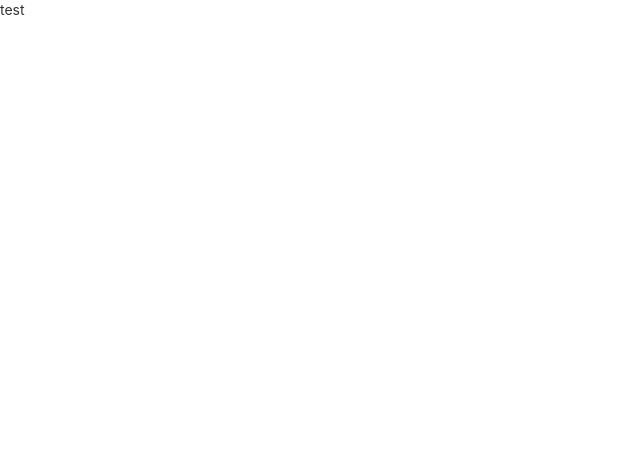
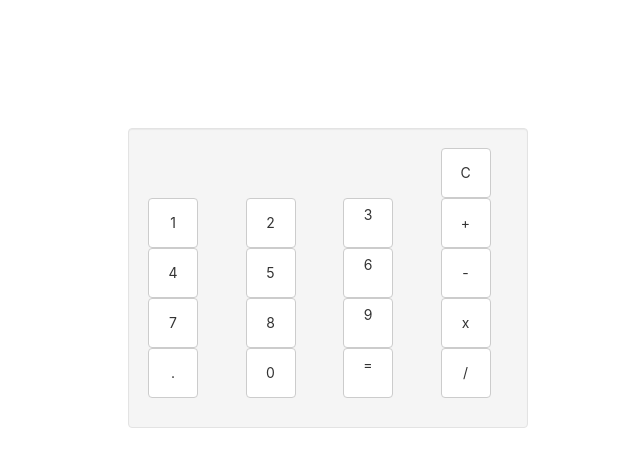
Before and after one commit to rhythm1920/FreeCodeCamp, a React (Create React App) app in the folder front-end-4/: page / in a window 1280 px wide. Shown: the top 466 px of the page, without its empty margins (0-640 px from the left). Built offline with nearby package versions, Linux system fonts and the light colour scheme; the HTML template or start-up script is replaced by a standard one.

Commit message:
added some css

```diff
--- a/front-end-4/src/App.css
+++ b/front-end-4/src/App.css
@@ -25,15 +25,24 @@
 .App-link {
   color: rgb(112, 76, 182);
 }
+#container {
+  height: 300px;
+  width: 400px;
+  margin: 10%;
+}
+.btn {
+  height: 50px;
+  width: 50px;
+}
 
 @keyframes App-logo-float {
   0% {
     transform: translateY(0);
   }
   50% {
-    transform: translateY(10px)
+    transform: translateY(10px);
   }
   100% {
-    transform: translateY(0px)
+    transform: translateY(0px);
   }
 }
--- a/front-end-4/src/App.js
+++ b/front-end-4/src/App.js
@@ -6,7 +6,122 @@ class App extends React.Component {
     this.state = {};
   }
   render() {
-    return <div>test</div>;
+    return (
+      <div>
+        <div className="fluid-container well" id="container">
+          <div className="row">
+            <div className="col-xs-9" id="display">
+              <label></label>
+            </div>
+            <div className="col-xs-3">
+              <button id="clear" className="btn btn-default">
+                C
+              </button>
+            </div>
+          </div>
+          {
+            //////////////////     1||2||3||+    //////////////////////////
+          }
+          <div className="row">
+            <div className="col-xs-3 ">
+              <button id="one" className="btn btn-default">
+                1
+              </button>
+            </div>
+            <div className="col-xs-3 ">
+              <button id="two" className="btn btn-default">
+                2
+              </button>
+            </div>
+            <div className="col-xs-3">
+              <buttom id="three" className="btn btn-default">
+                3
+              </buttom>
+            </div>
+            <div className="col-xs-3 ">
+              <button id="add" className="btn btn-default">
+                +
+              </button>
+            </div>
+          </div>
+          {
+            //////////////////  4||5||6||-  //////////////////////
+          }
+          <div className="row">
+            <div className="col-xs-3">
+              <button id="four" className="btn btn-default">
+                4
+              </button>
+            </div>
+            <div className="col-xs-3">
+              <button id="five" className="btn btn-default">
+                5
+              </button>
+            </div>
+            <div className="col-xs-3">
+              <buttom id="six" className="btn btn-default">
+                6
+              </buttom>
+            </div>
+            <div className="col-xs-3">
+              <button id="subtract" className="btn btn-default">
+                -
+              </button>
+            </div>
+          </div>
+          {
+            //////////////////////  7||8||9||x  ///////////////////////
+          }
+          <div className="row">
+            <div className="col-xs-3">
+              <button id="seven" className="btn btn-default">
+                7
+              </button>
+            </div>
+            <div className="col-xs-3">
+              <button id="eight" className="btn btn-default">
+                8
+              </button>
+            </div>
+            <div className="col-xs-3">
+              <buttom id="nine" className="btn btn-default">
+                9
+              </buttom>
+            </div>
+            <div className="col-xs-3">
+              <button id="multiply" className="btn btn-default">
+                x
+              </button>
+            </div>
+          </div>
+          {
+            ////////////////////////// .||0||=|///////////////////////////
+          }
+          <div className="row">
+            <div className="col-xs-3">
+              <button id="decimal" className="btn btn-default">
+                .
+              </button>
+            </div>
+            <div className="col-xs-3">
+              <button id="zero" className="btn btn-default">
+                0
+              </button>
+            </div>
+            <div className="col-xs-3">
+              <buttom id="equals" className="btn btn-default">
+                =
+              </buttom>
+            </div>
+            <div className="col-xs-3">
+              <button id="divide" className="btn btn-default">
+                /
+              </button>
+            </div>
+          </div>
+        </div>
+      </div>
+    );
   }
 }
 export default App;
```
